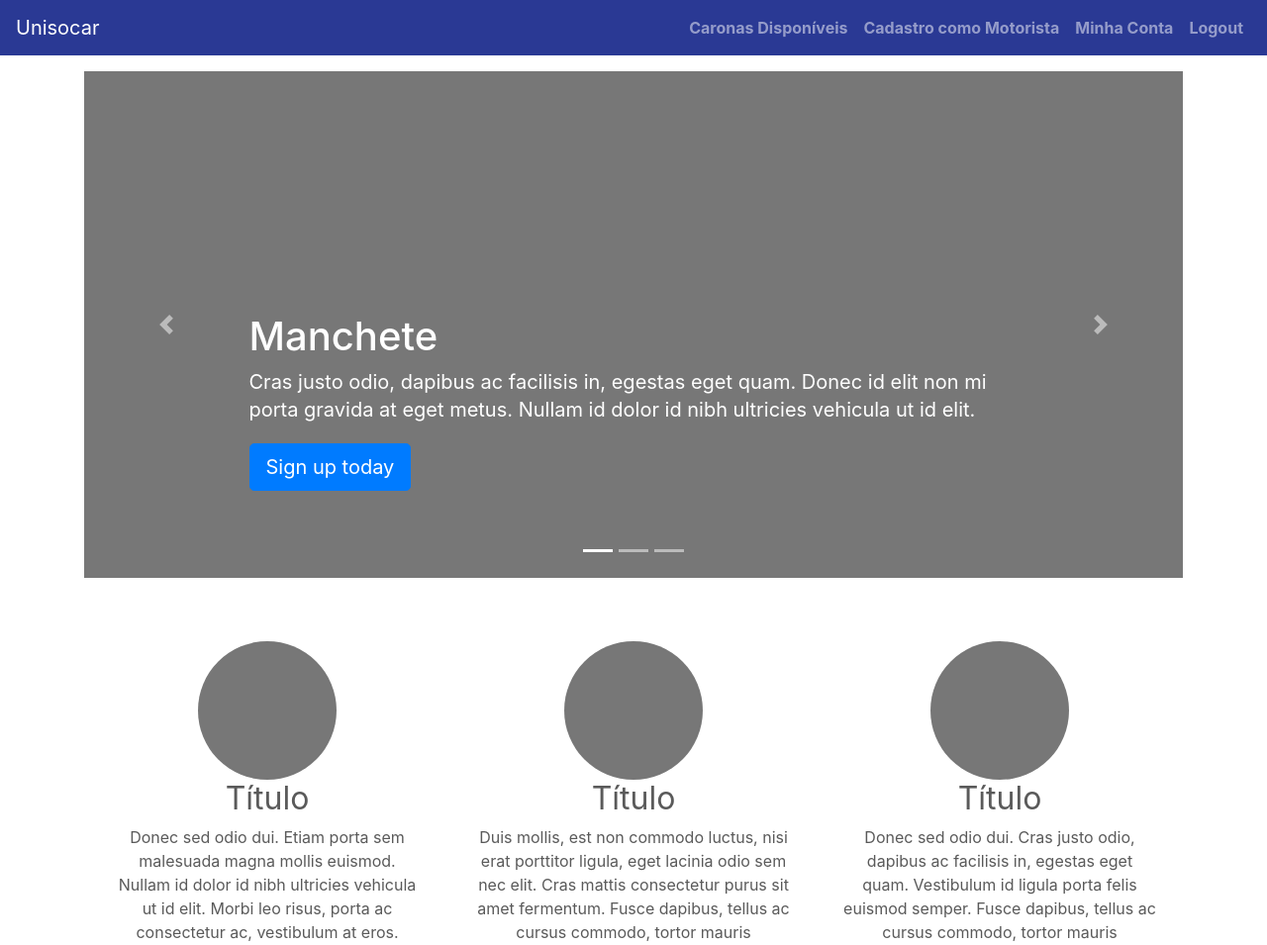
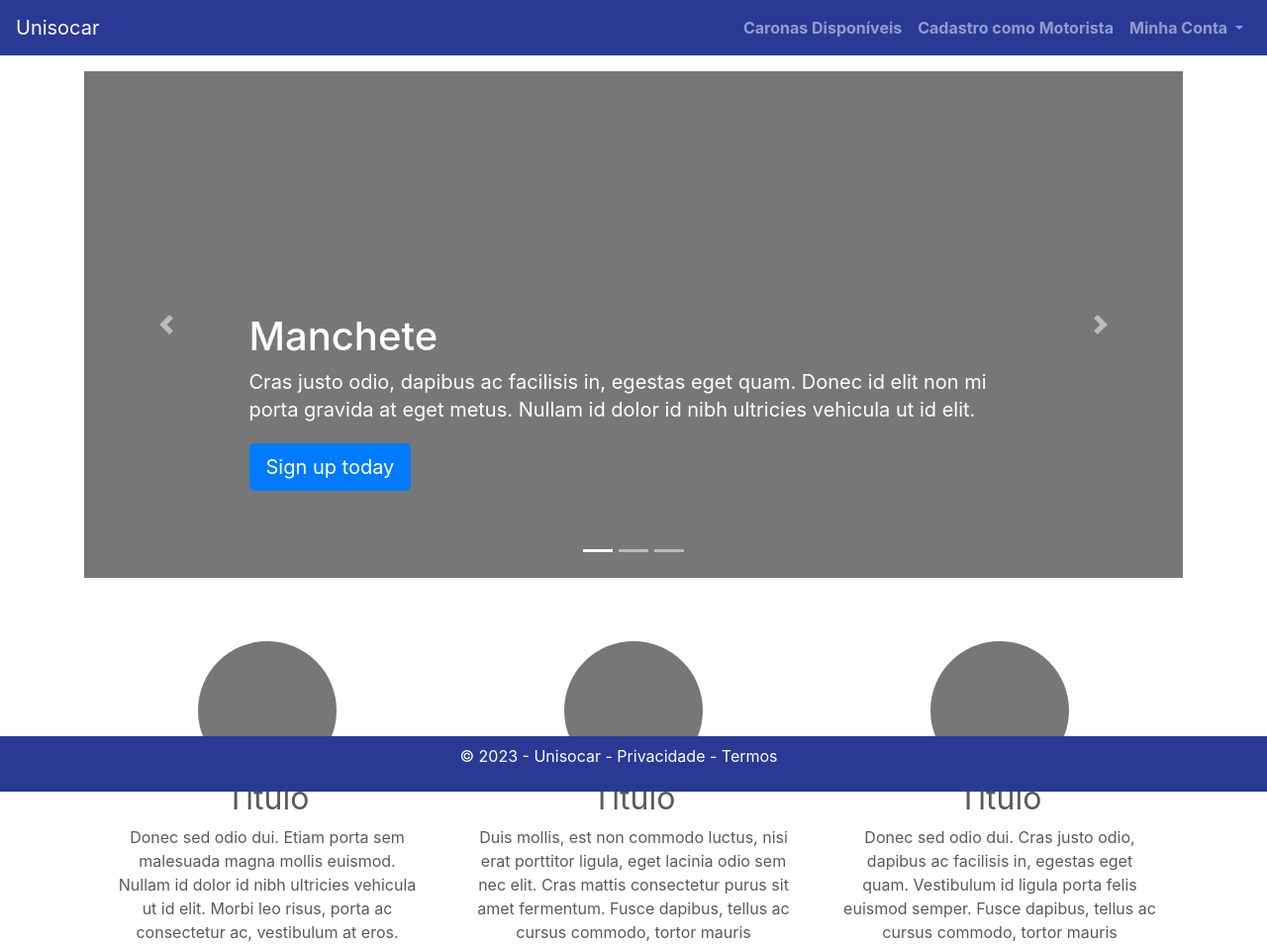
Before and after one commit to matteokfg/App_caronas, a Django app: page / in a window 1280 px wide. Shown: the top 955 px of the page at 99% size. Run offline with Django 3.2, Linux system fonts and the light colour scheme; the visitor is signed in with stand-in values (Sample User, id 1); some libraries are stand-ins or nearby versions.

Commit message:
fix: navbar e footer

```diff
--- a/app/models.py
+++ b/app/models.py
@@ -17,7 +17,7 @@ class Profile(models.Model):
     user = models.OneToOneField(
         User,
         on_delete=models.PROTECT,
-        related_name="use_r",
+        related_name="profile",
         verbose_name="Usuário",
         help_text="Chave estrangeira conectando o usuário do django ao perfil do usuário.",
     )
--- /dev/null
+++ b/app/static/css/footer.css
@@ -0,0 +1,11 @@
+.rodape{
+    background-color: #2A3994;
+    position: fixed;
+    bottom: 0px;
+    width: 100%;
+    height: 56px;
+}
+
+a.termos{
+    color: #ffffff;
+}
--- /dev/null
+++ b/app/static/css/navbar.css
@@ -0,0 +1,15 @@
+.bg-color {
+    background-color: #2A3994;
+  }
+
+.dropdown-item:hover {
+    background-color: transparent;
+    color: #fff;
+  }
+
+.custom-dropdown-menu {
+    position: absolute;
+    right: 0;
+    left: auto;
+    min-width: 10rem;
+}
--- a/app/templates/app/includes/navbar.html
+++ b/app/templates/app/includes/navbar.html
@@ -3,33 +3,32 @@
     <button class="navbar-toggler" type="button" data-toggle="collapse" data-target="#collapsibleNavbar">
         <span class="navbar-toggler-icon"></span>
     </button>
-    <div class="collapse navbar-collapse" id="collapsibleNavbar">
+    <div class="collapse navbar-collapse justify-content-end" id="collapsibleNavbar">
         <ul class="navbar-nav ml-auto">
             {% if request.user.is_authenticated %}
                 <li class="nav-item">
-            <a href="{% url 'caronas_disponiveis' %}" class="nav-link font-weight-bold">Caronas Disponíveis</a>
+                    <a class="nav-link font-weight-bold" href="{% url 'caronas_disponiveis' %}">Caronas Disponíveis</a>
                 </li>
-
                 {% if profile.eh_motorista %}
                     <li class="nav-item">
-                <a href="{% url 'adicionar_carona' %}" class="nav-link font-weight-bold">Adicionar Carona</a>
+                        <a class="nav-link font-weight-bold" href="{% url 'adicionar_carona' %}">Adicionar Carona</a>
                     </li>
-
                 {% else %}
                     <li class="nav-item">
-                <a href="{% url 'cadastro_ser_motorista' %}" class="nav-link font-weight-bold">Cadastro como Motorista</a>
+                        <a class="nav-link font-weight-bold" href="{% url 'cadastro_ser_motorista' %}">Cadastro como Motorista</a>
                     </li>
-
                 {% endif %}
-
-            <li class="nav-item">
-            <a class="nav-link font-weight-bold" href="{% url 'minha_conta' %}">Minha Conta</a>
+                <li class="nav-item dropdown">
+                    <a class="nav-link dropdown-toggle font-weight-bold" href="#" id="navbarDropdown" role="button" data-toggle="dropdown" aria-haspopup="true" aria-expanded="false">
+                        Minha Conta
+                    </a>
+                    <div class="dropdown-menu custom-dropdown-menu" aria-labelledby="navbarDropdown" style="background-color: #2A3994;">
+                        <a class="dropdown-item text-white" href="{% url 'minha_conta' %}">Configurações</a>
+                        <a class="dropdown-item text-white" href="">Histórico de caronas</a>
+                        <div class="dropdown-divider"></div>
+                        <a class="dropdown-item text-white" href="{% url 'logout' %}">Logout</a>
+                    </div>
                 </li>
-
-            <li class="nav-item">
-            <a class="nav-link font-weight-bold" href="{% url 'logout' %}">Logout</a>
-            </li>
-
             {% else %}
                 <li class="nav-item">
                     <a class="nav-link font-weight-bold" href="{% url 'login' %}">Login</a>
--- a/app/templates/app/index.html
+++ b/app/templates/app/index.html
@@ -6,6 +6,9 @@
 <title>Unisocar</title>
 {% endblock %}
 
+{% block estilo %}
+  <link rel="stylesheet" href="{% static 'css/index.css' %}">
+{% endblock %}
 
 {% block navbar %}
   {% include "app/includes/navbar.html" with profile=profile %}
--- a/app/templates/base.html
+++ b/app/templates/base.html
@@ -14,7 +14,9 @@
   <!-- Bootstrap core CSS -->
   <link rel="stylesheet" href="{% static 'css/bootstrap.min.css' %}">
 
-  <link rel="stylesheet" href="{% static 'css/index.css' %}">
+  <link rel="stylesheet" href="{% static 'css/footer.css' %}">
+
+  <link rel="stylesheet" href="{% static 'css/navbar.css' %}">
 
   {% block estilo %}
   {% endblock %}
@@ -33,10 +35,15 @@
   </main>
 
   <!-- FOOTER -->
-  <footer class="footer">
-    <div class="container">
-      <p class="float-right"><a href="#">Voltar ao topo</a></p>
-      <p>© Unisocar S.A. <a href="#">Privacidade</a> · <a href="nav">Termos</a></p>
+  <footer class="rodape">
+    <div class="container d-flex align-items-center h-100">
+      <div class="row w-100">
+        <div class="col-12 text-center">
+          <div class="d-flex justify-content-center">
+            <p class="text-white">&copy; 2023 - Unisocar - <a href="#" class="termos">Privacidade</a> - <a href="#" class="termos">Termos</a></p>
+          </div>
+        </div>
+      </div>
     </div>
   </footer>
 
```
Also changed, not shown: app/migrations/0015_alter_profile_user.py (added). Lines whose indentation alone changed are shown as unchanged.
